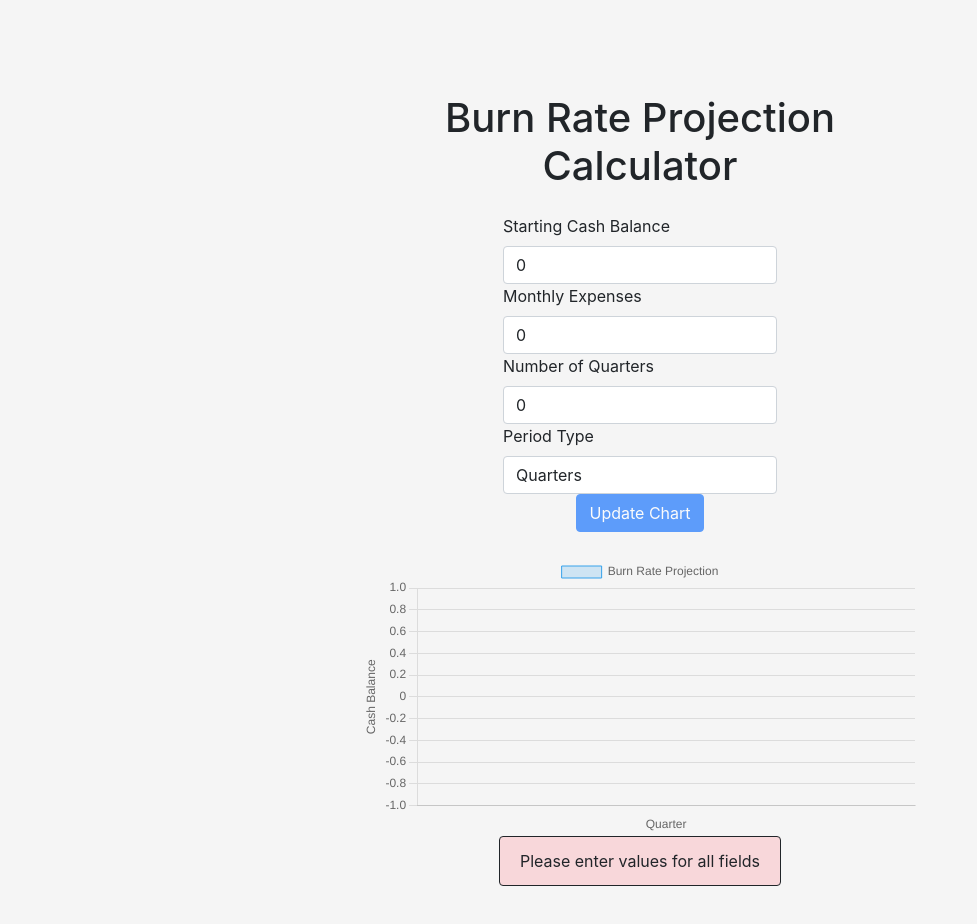
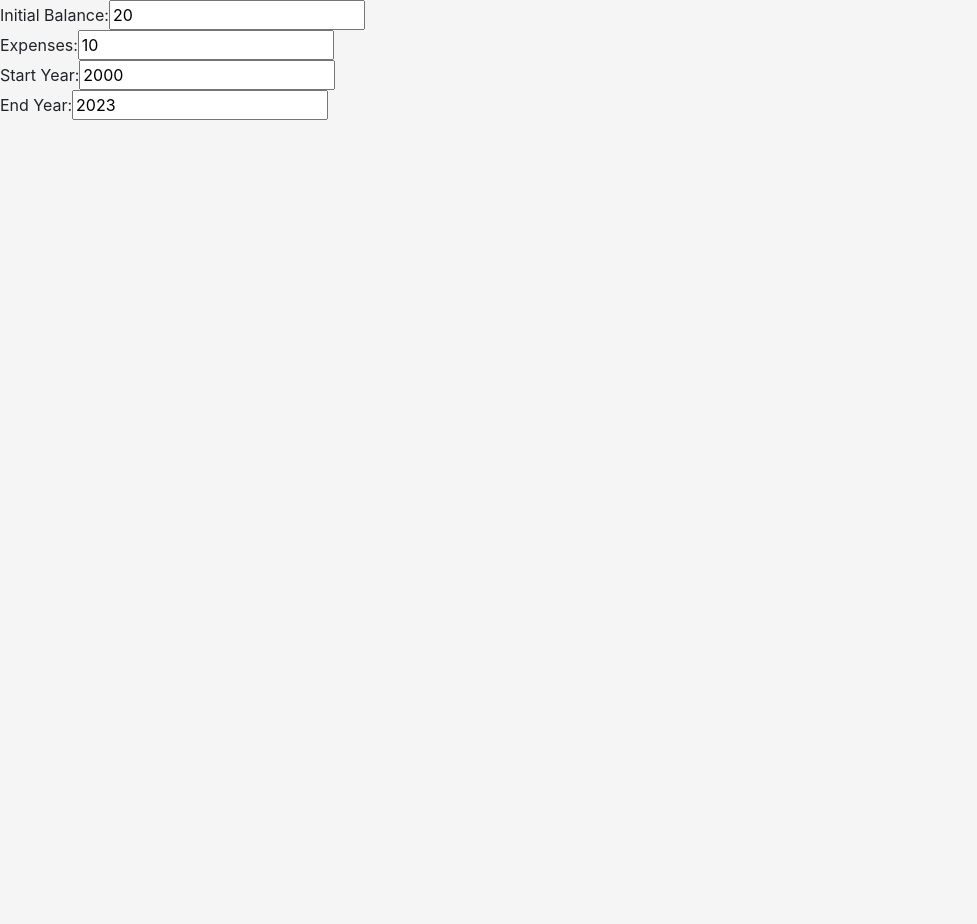
Before and after one commit to PerceptiveFocus/Burn-Rate-Calculator, a React (Create React App) app: page / in a window 1280 px wide. Shown: the top 924 px of the page, without its empty margins (0-977 px from the left). After the commit the page ends 800 px from the top, so only its background shows below. Built offline with nearby package versions, Linux system fonts and the light colour scheme.

Commit message:
Update BurnRateProjection.js

```diff
--- a/src/BurnRateProjection.js
+++ b/src/BurnRateProjection.js
@@ -1,149 +1,103 @@
-import React, { useState, useRef, useEffect } from 'react';
-import { Container, Form, Button } from 'react-bootstrap';
+import React, { useState, useEffect, useRef, useCallback } from 'react';
+import PropTypes from 'prop-types';
 import Chart from 'chart.js/auto';
+import { calculateLinearRegression } from './linearRegression';
 
-const useBurnRateChart = (initialBalance, expenses, period, periodType) => {
+const BurnRateProjection = ({
+  initialBalance: initialBalanceProp,
+  expenses: expensesProp,
+  startYear: startYearProp,
+  endYear: endYearProp,
+}) => {
+  const [initialBalance, setInitialBalance] = useState(initialBalanceProp);
+  const [expenses, setExpenses] = useState(expensesProp);
+  const [startYear, setStartYear] = useState(startYearProp);
+  const [endYear, setEndYear] = useState(endYearProp);
+  const [chartInstance, setChartInstance] = useState(null);
+
+  // Define quarters and years arrays
+  const quarters = ['Q1', 'Q2', 'Q3', 'Q4'];
+  const years = [...Array(endYear - startYear + 1).keys()].map(
+    (x) => x + startYear
+  );
+
+  // Create chart reference using React ref
   const chartRef = useRef(null);
-  const canvasRef = useRef(null);
 
+  // Define effect to create and update chart
   useEffect(() => {
-    updateChart();
-  }, [initialBalance, expenses, period, periodType]);
+    // ... (rest of the useEffect)
+  }, [initialBalance, expenses, startYear, endYear, chartInstance, years, quarters]);
 
-  const calculateBurnRateData = (initialBalance, expenses, period, periodType) => {
-    let quarters;
-    if (periodType === 'quarters') {
-      quarters = period;
+  const handleInputChange = useCallback((event, setState, minValue = 0) => {
+    const value = parseInt(event.target.value);
+    if (isNaN(value)) {
+      setState('');
     } else {
-      quarters = period * 4;
+      setState(Math.max(value, minValue));
     }
-
-    const cashBalance = [initialBalance];
-    for (let i = 1; i < quarters; i++) {
-      cashBalance.push(cashBalance[i - 1] - expenses);
-    }
-    const burnRate = cashBalance.map((value, index) => value - (expenses * index));
-
-    let xAxisLabel;
-    if (periodType === 'quarters') {
-      xAxisLabel = 'Quarter';
-    } else {
-      xAxisLabel = 'Year';
-    }
-
-    const chartData = {
-      labels: [...Array(quarters).keys()].map((x) => (periodType === 'quarters' ? x + 1 : Math.floor((x + 1) / 4))),
-      datasets: [
-        {
-          label: 'Burn Rate Projection',
-          data: burnRate,
-          backgroundColor: 'rgba(54, 162, 235, 0.2)',
-          borderColor: 'rgba(54, 162, 235, 1)',
-          borderWidth: 1,
-        },
-      ],
-    };
-
-    const chartOptions = {
-      scales: {
-        x: {
-          title: {
-            display: true,
-            text: xAxisLabel,
-          },
-        },
-        y: {
-          title: {
-            display: true,
-            text: 'Cash Balance',
-          },
-        },
-      },
-    };
-
-    return { chartData, chartOptions };
-  };
-
-  const updateChart = () => {
-    if (chartRef.current) {
-      chartRef.current.destroy();
-    }
-
-    const burnRateData = calculateBurnRateData(initialBalance, expenses, period, periodType);
-    const ctx = canvasRef.current.getContext('2d');
-
-    chartRef.current = new Chart(ctx, {
-      type: 'line',
-      data: burnRateData.chartData,
-      options: burnRateData.chartOptions,
-    });
-  };
-
-  return { updateChart, canvasRef };
-};
-
-const BurnRateCalculator = () => {
-  const [initialBalance, setInitialBalance] = useState(0);
-  const [expenses, setExpenses] = useState(0);
-  const [period, setPeriod] = useState(0);
-  const [periodType, setPeriodType] = useState('quarters');
-
-  const { updateChart, canvasRef } = useBurnRateChart(initialBalance, expenses, period, periodType);
+  }, []);
 
   return (
-    <Container>
-      <h1 className="my-4 text-center">Burn Rate Projection Calculator</h1>
-      <Form>
-        <Form.Group controlId="initialBalance">
-          <Form.Label>Starting Cash Balance</Form.Label>
-          <Form.Control
+    <div>
+      <div>
+        <label htmlFor="initial-balance-input">Initial Balance:</label>
+        <input
           type="number"
+          id="initial-balance-input"
           value={initialBalance}
-            onChange={(e) => setInitialBalance(parseInt(e.target.value))}
-            placeholder="Enter starting cash balance"
+          min="0"
+          onChange={(event) => handleInputChange(event, setInitialBalance)}
         />
-        </Form.Group>
-        <Form.Group controlId="expenses">
-          <Form.Label>Monthly Expenses</Form.Label>
-          <Form.Control
+      </div>
+      <div>
+        <label htmlFor="expenses-input">Expenses:</label>
+        <input
           type="number"
+          id="expenses-input"
           value={expenses}
-            onChange={(e) => setExpenses(parseInt(e.target.value))}
-            placeholder="Enter monthly expenses"
+          min="0"
+          onChange={(event) => handleInputChange(event, setExpenses)}
         />
-        </Form.Group>
-        <Form.Group controlId="period">
-          <Form.Label>Number of {periodType === 'quarters' ? 'Quarters' : 'Years'}</Form.Label>
-          <Form.Control
+      </div>
+      <div>
+        <label htmlFor="start-year-input">Start Year:</label>
+        <input
           type="number"
-            value={period}
-            onChange={(e) => setPeriod(parseInt(e.target.value))}
-            placeholder={`Enter number of ${periodType === 'quarters' ? 'quarters' : 'years'}`}
+          id="start-year-input"
+          value={startYear}
+          min="0"
+          onChange={(event) => handleInputChange(event, setStartYear)}
         />
-        </Form.Group>
-        <Form.Group controlId="periodType">
-          <Form.Label>Period Type</Form.Label>
-          <Form.Control as="select" value={periodType} onChange={(e) => setPeriodType(e.target.value)}>
-            <option value="quarters">Quarters</option>
-            <option value="years">Years</option>
-          </Form.Control>
-        </Form.Group>
-      </Form>
-      <Button
-        className="mb-4"
-        onClick={updateChart}
-        disabled={!initialBalance || !expenses || !period}
-      >
-        Update Chart
-      </Button>
-      <canvas ref={canvasRef}></canvas>
-      {!initialBalance || !expenses || !period ? (
-        <div className="alert alert-danger" role="alert">
-          Please enter values for all fields
       </div>
-      ) : null}
-    </Container>
+      <div>
+        <label htmlFor="end-year-input">End Year:</label>
+        <input
+          type="number"
+          type="number"
+          id="end-year-input"
+          value={endYear}
+          min={startYear}
+          onChange={(event) => handleInputChange(event, setEndYear, startYear)}
+        />
+      </div>
+      <canvas ref={chartRef} />
+    </div>
   );
 };
 
-export default BurnRateCalculator;
+BurnRateProjection.defaultProps = {
+  initialBalance: 20,
+  expenses: 10,
+  startYear: 2000,
+  endYear: 2023,
+};
+
+BurnRateProjection.propTypes = {
+  initialBalance: PropTypes.number,
+  expenses: PropTypes.number,
+  startYear: PropTypes.number,
+  endYear: PropTypes.number,
+};
+
+export default BurnRateProjection;
```
Lines whose indentation alone changed are shown as unchanged.
